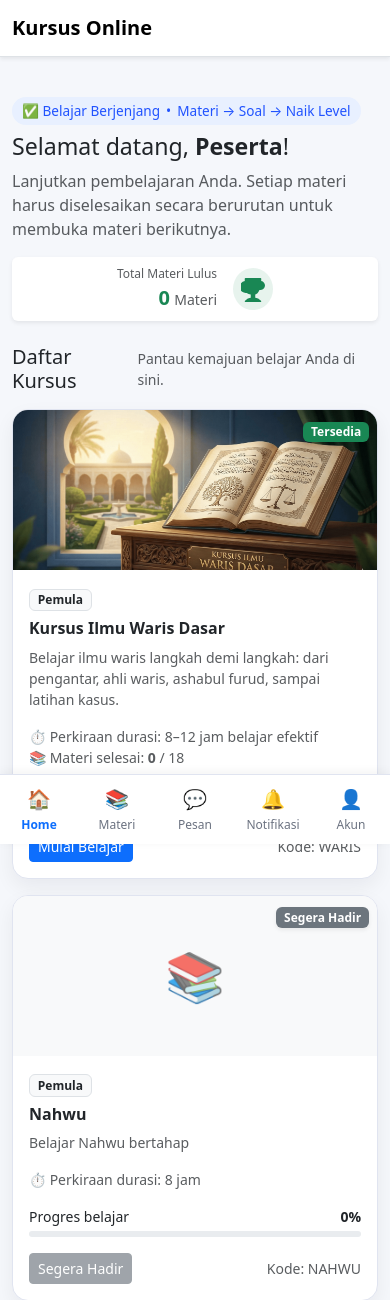
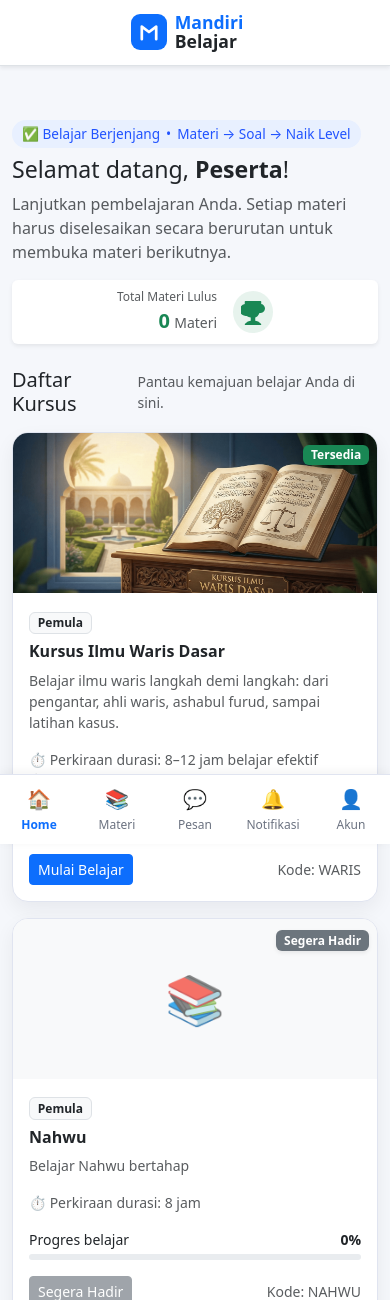
Before and after one commit to zenhkm/mandiribelajar.my.id, a PHP site: page /index.php in a window 390 px wide. Shown: the top 1300 px of the page. Run offline with PHP 8.4, Linux system fonts and the light colour scheme; the visitor is signed in with stand-in values (Sample User, id 1); data comes from the database, SQL or seed files in the repository.

Commit message:
header hp

```diff
--- a/index.php
+++ b/index.php
@@ -14,7 +14,7 @@ $isQuiz            = isset($_GET['quiz']) ? (int)$_GET['quiz'] : 0;
 $isAjax            = isset($_GET['ajax']) && $_GET['ajax'] == '1';
 
 $contentFile = '';
-$pageTitle   = 'Kursus Online';
+$pageTitle   = 'Mandiri Belajar';
 
 // -- ROUTE KE HALAMAN ADMIN & USER --
 if ($page === 'admin') {
@@ -91,7 +91,7 @@ if ($page === 'admin') {
     $contentFile = __DIR__ . '/pages/kursus_detail.php';
 
 } else {
-    $pageTitle = 'Kursus Online – Beranda';
+    $pageTitle = 'Mandiri Belajar – Beranda';
     $contentFile = __DIR__ . '/pages/home.php';
 }
 
--- a/layout/header.php
+++ b/layout/header.php
@@ -1,7 +1,7 @@
 <?php
 // layout/header.php
 if (!isset($pageTitle)) {
-    $pageTitle = 'Kursus Online';
+    $pageTitle = 'Mandiri Belajar';
 }
 ?>
 <!DOCTYPE html>
@@ -135,6 +135,21 @@ if (!isset($pageTitle)) {
         @media (max-width: 767px) {
             body {
                 padding-bottom: 70px; /* Height of bottom nav */
+                padding-top: 80px;    /* Height of top nav + spacing */
+            }
+
+            /* Fixed Top Navbar on Mobile */
+            .navbar {
+                position: fixed;
+                top: 0;
+                left: 0;
+                right: 0;
+                z-index: 1030;
+            }
+
+            /* Center Logo on Mobile */
+            .navbar .container {
+                justify-content: center;
             }
         }
     </style>
@@ -148,7 +163,15 @@ if (!isset($pageTitle)) {
     <nav class="navbar navbar-light bg-white border-bottom shadow-sm">
         <div class="container">
             <a class="navbar-brand d-flex align-items-center" href="index.php">
-                <span>Kursus</span>&nbsp;<span>Online</span>
+                <!-- Logo SVG -->
+                <svg width="36" height="36" viewBox="0 0 40 40" fill="none" xmlns="http://www.w3.org/2000/svg" class="me-2">
+                    <rect width="40" height="40" rx="10" fill="#0d6efd"/>
+                    <path d="M12 28V14L20 20L28 14V28" stroke="white" stroke-width="3" stroke-linecap="round" stroke-linejoin="round"/>
+                </svg>
+                <div class="d-flex flex-column" style="line-height: 1.1;">
+                    <span class="fw-bold text-primary" style="font-size: 1.1rem;">Mandiri</span>
+                    <span class="fw-bold text-dark" style="font-size: 1.1rem;">Belajar</span>
+                </div>
             </a>
             <div class="d-flex align-items-center d-none d-md-flex">
                 <?php if (isset($_SESSION['user'])): ?>
```
